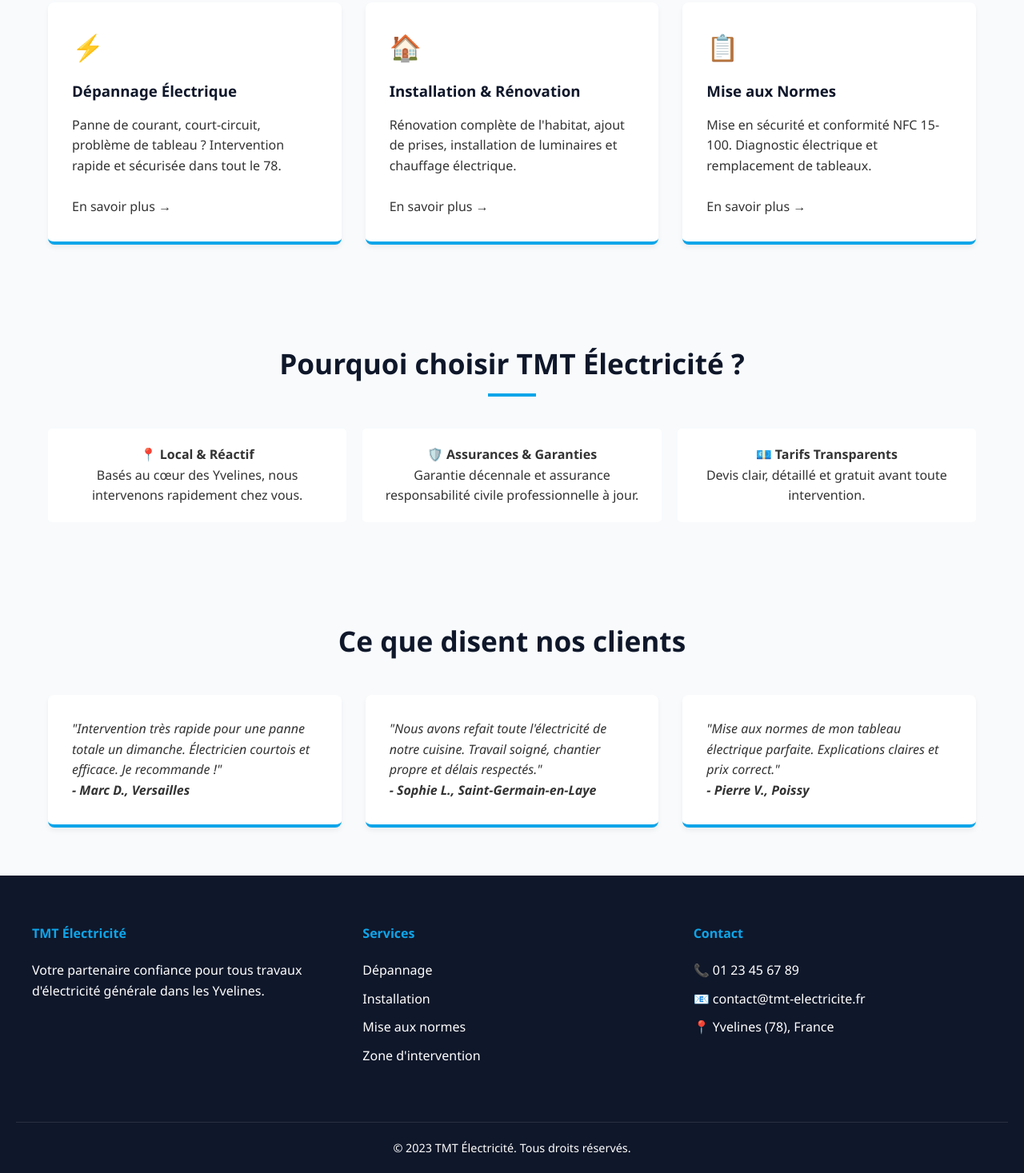
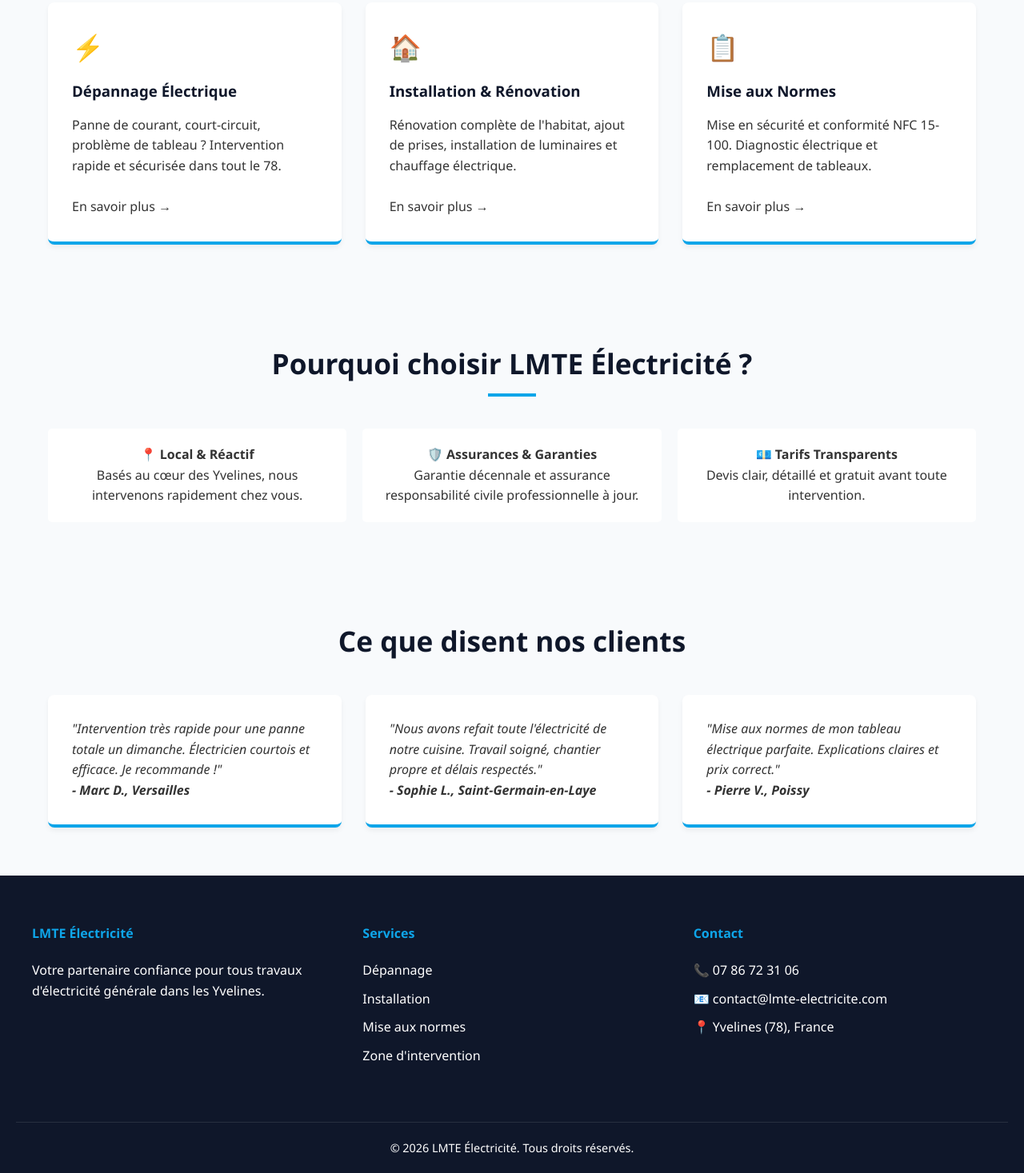
Before and after one commit to sheugsheug/tmt, a plain HTML site: page tmt-electricite/index.html in a window 1280 px wide. Shown: the part 693-2160 px from the top of the page at 80% size. Drawn offline with Linux system fonts and the light colour scheme.

Commit message:
Rename TMT Électricité to LMTE Électricité

```diff
--- a/tmt-electricite/index.html
+++ b/tmt-electricite/index.html
@@ -3,7 +3,7 @@
 <head>
     <meta charset="UTF-8">
     <meta name="viewport" content="width=device-width, initial-scale=1.0">
-    <title>TMT Électricité - Électricien Yvelines (78) | Dépannage & Rénovation</title>
+    <title>LMTE Électricité - Électricien Yvelines (78) | Dépannage & Rénovation</title>
     <meta name="description" content="TMT Électricité : Votre électricien de confiance dans le 78. Dépannage rapide, mise aux normes, installation et rénovation. Intervention Yvelines. Devis gratuit.">
     <link rel="stylesheet" href="style.css">
 </head>
@@ -11,7 +11,7 @@
     <div class="top-bar">Intervention rapide 78 Yvelines | 📞 01 23 45 67 89</div>
     <header>
         <div class="nav-container">
-            <a href="index.html" class="logo">TMT <span>Électricité</span></a>
+            <a href="index.html" class="logo">LMTE <span>Électricité</span></a>
             <nav>
                 <ul>
                     <li><a href="index.html">Accueil</a></li>
@@ -63,7 +63,7 @@
 
         <section style="background-color: var(--light);">
             <div class="section-title">
-                <h2>Pourquoi choisir TMT Électricité ?</h2>
+                <h2>Pourquoi choisir LMTE Électricité ?</h2>
                 <div class="line"></div>
             </div>
             <div class="features-grid">
@@ -106,7 +106,7 @@
     <footer>
         <div class="footer-grid">
             <div class="footer-col">
-                <h4>TMT Électricité</h4>
+                <h4>LMTE Électricité</h4>
                 <p>Votre partenaire confiance pour tous travaux d'électricité générale dans les Yvelines.</p>
             </div>
             <div class="footer-col">
@@ -121,14 +121,14 @@
             <div class="footer-col">
                 <h4>Contact</h4>
                 <ul>
-                    <li>📞 01 23 45 67 89</li>
-                    <li>📧 contact@tmt-electricite.fr</li>
+                    <li>📞 07 86 72 31 06</li>
+                    <li>📧 contact@lmte-electricite.com</li>
                     <li>📍 Yvelines (78), France</li>
                 </ul>
             </div>
         </div>
         <div class="copyright">
-            &copy; 2023 TMT Électricité. Tous droits réservés.
+            &copy; 2026 LMTE Électricité. Tous droits réservés.
         </div>
     </footer>
 </body>
```
